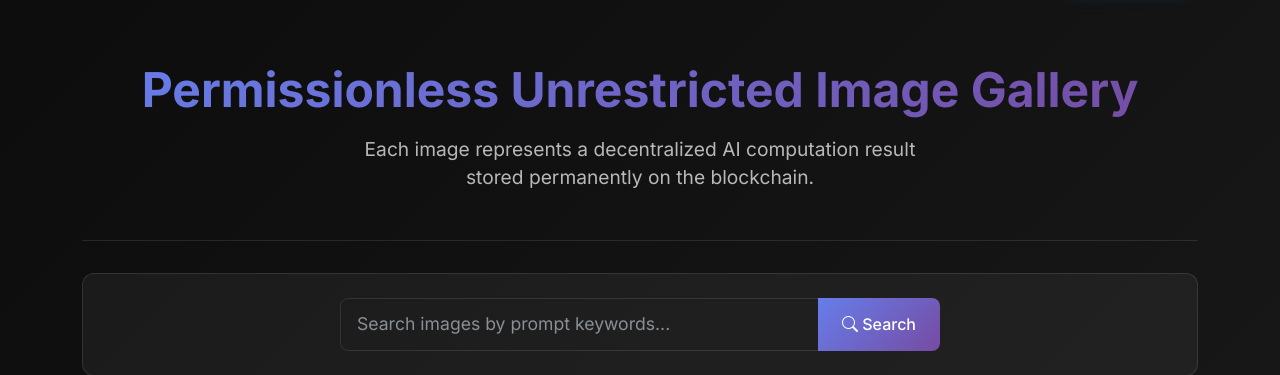
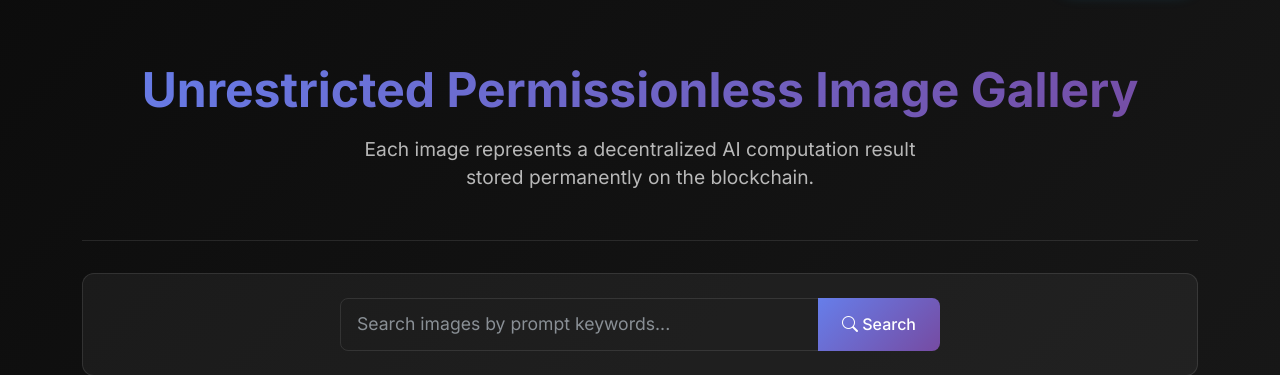
Before and after one commit to svdl1185/arbius_gallery, a Django app: page /gallery/ in a window 1280 px wide. Shown: the part 63-438 px from the top of the page. Run offline with Django 5.2, Linux system fonts and the light colour scheme; data that the repository does not hold is empty.

Commit message:
Update gallery title from 'Permissionless Unrestricted' to 'Unrestricted Permissionless'

```diff
--- a/gallery/templates/gallery/base.html
+++ b/gallery/templates/gallery/base.html
@@ -3,7 +3,7 @@
 <head>
     <meta charset="UTF-8">
     <meta name="viewport" content="width=device-width, initial-scale=1.0">
-    <title>Arbius Gallery - Permissionless Unrestricted Image Gallery</title>
+    <title>Arbius Gallery - Unrestricted Permissionless Image Gallery</title>
 
     <!-- Google tag (gtag.js) -->
     <script async src="https://www.googletagmanager.com/gtag/js?id=G-3VZBG0GXZR"></script>
--- a/gallery/templates/gallery/index.html
+++ b/gallery/templates/gallery/index.html
@@ -4,7 +4,7 @@
 <div class="container">
     <!-- Hero Section -->
     <div class="hero-section">
-        <h1 class="hero-title">Permissionless Unrestricted Image Gallery</h1>
+        <h1 class="hero-title">Unrestricted Permissionless Image Gallery</h1>
         <p class="hero-subtitle">
             Each image represents a decentralized AI computation result stored permanently on the blockchain.
         </p>
```
